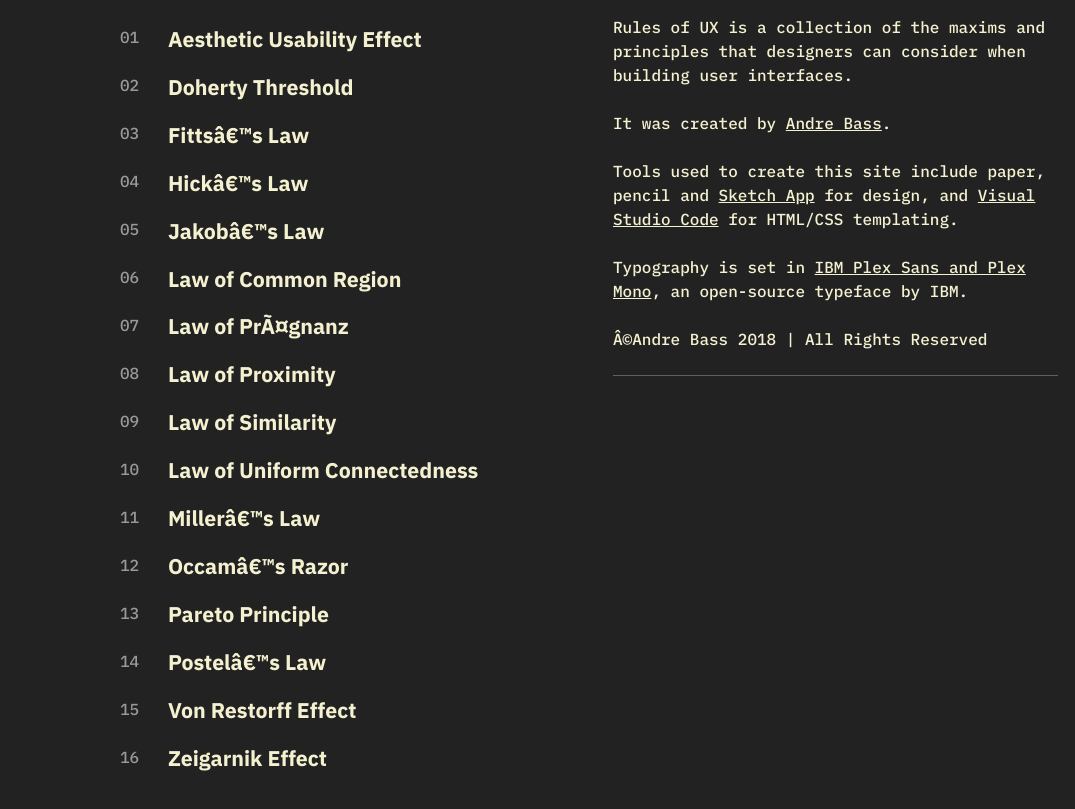
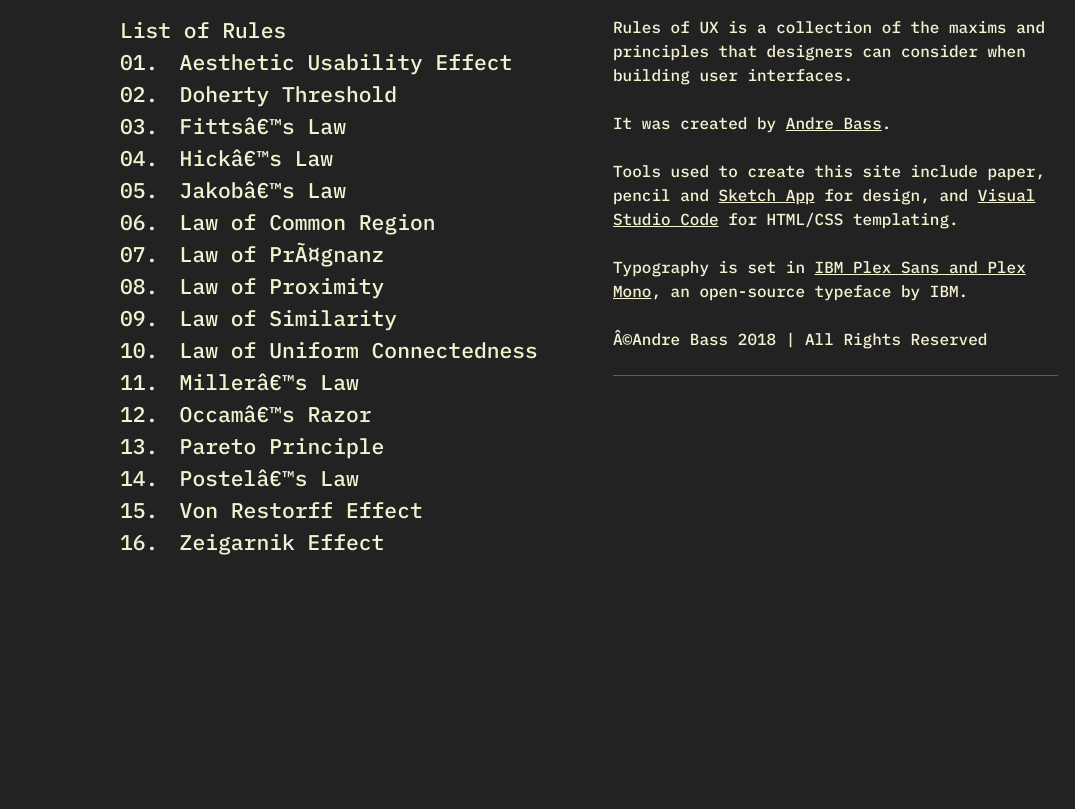
Before and after one commit to theandrebass/RulesOfUX, a plain HTML site: page about.html in a window 1280 px wide. Shown: the part 49-858 px from the top of the page, without its empty margins (27-1102 px from the left). After the commit the page ends 800 px from the top, so only its background shows below. Drawn offline with nearby package versions, Linux system fonts and the light colour scheme.

Commit message:
Add files via upload

```diff
--- a/about.html
+++ b/about.html
@@ -41,7 +41,7 @@
     <header class=header role=banner data-header>
         <div class=header_container>
             <h1 class=header__title>
-                <a href="index.html" data-transition-page>
+                <a href=index.html data-transition-page>
                     <svg class="icon header__title-logo" width=32 height=32 viewBox="0 0 100 100">
                         <use xlink:href=#logo />
                     </svg>
@@ -59,22 +59,23 @@
                         <div class=modal__section>
                             <nav role=navigation class=nav>
                                 <ul class=nav__list>
-                                    <li class=nav__list-item><a href=rulesofux.html#aesthetic-usability-effect class=nav__link data-transition-page>Aesthetic Usability Effect</a></li>
-                                    <li class=nav__list-item><a href=rulesofux.html#doherty-threshold class=nav__link data-transition-page>Doherty Threshold</a></li>
-                                    <li class=nav__list-item><a href=rulesofux.html#fittss-law class=nav__link data-transition-page>Fitts’s Law</a></li>
-                                    <li class=nav__list-item><a href=rulesofux.html#hicks-law class=nav__link data-transition-page>Hick’s Law</a></li>
-                                    <li class=nav__list-item><a href=rulesofux.html#jakobs-law class=nav__link data-transition-page>Jakob’s Law</a></li>
-                                    <li class=nav__list-item><a href=rulesofux.html#law-of-common-region class=nav__link data-transition-page>Law of Common Region</a></li>
-                                    <li class=nav__list-item><a href=rulesofux.html#law-of-pragnanz class=nav__link data-transition-page>Law of Prägnanz</a></li>
-                                    <li class=nav__list-item><a href=rulesofux.html#law-of-proximity class=nav__link data-transition-page>Law of Proximity</a></li>
-                                    <li class=nav__list-item><a href=rulesofux.html#law-of-similarity class=nav__link data-transition-page>Law of Similarity</a></li>
-                                    <li class=nav__list-item><a href=rulesofux.html#law-of-uniform-connectedness class=nav__link data-transition-page>Law of Uniform Connectedness</a></li>
-                                    <li class=nav__list-item><a href=rulesofux.html#millers-law class=nav__link data-transition-page>Miller’s Law</a></li>
-                                    <li class=nav__list-item><a href=rulesofux.html#occams-razor class=nav__link data-transition-page>Occam’s Razor</a></li>
-                                    <li class=nav__list-item><a href=rulesofux.html#pareto-principle class=nav__link data-transition-page>Pareto Principle</a></li>
-                                    <li class=nav__list-item><a href=rulesofux.html#postels-law class=nav__link data-transition-page>Postel’s Law</a></li>
-                                    <li class=nav__list-item><a href=rulesofux.html#von-restorff-effect class=nav__link data-transition-page>Von Restorff Effect</a></li>
-                                    <li class=nav__list-item><a href=rulesofux.html#zeigarnik-effect class=nav__link data-transition-page>Zeigarnik Effect</a></li>
+                                    <li class=nav__list-item>List of Rules</li>
+                                    <li class=nav__list-item>01.&emsp;Aesthetic Usability Effect</li>
+                                    <li class=nav__list-item>02.&emsp;Doherty Threshold</li>
+                                    <li class=nav__list-item>03.&emsp;Fitts’s Law</li>
+                                    <li class=nav__list-item>04.&emsp;Hick’s Law</li>
+                                    <li class=nav__list-item>05.&emsp;Jakob’s Law</li>
+                                    <li class=nav__list-item>06.&emsp;Law of Common Region</li>
+                                    <li class=nav__list-item>07.&emsp;Law of Prägnanz</li>
+                                    <li class=nav__list-item>08.&emsp;Law of Proximity</li>
+                                    <li class=nav__list-item>09.&emsp;Law of Similarity</li>
+                                    <li class=nav__list-item>10.&emsp;Law of Uniform Connectedness</li>
+                                    <li class=nav__list-item>11.&emsp;Miller’s Law</li>
+                                    <li class=nav__list-item>12.&emsp;Occam’s Razor</li>
+                                    <li class=nav__list-item>13.&emsp;Pareto Principle</li>
+                                    <li class=nav__list-item>14.&emsp;Postel’s Law</li>
+                                    <li class=nav__list-item>15.&emsp;Von Restorff Effect</li>
+                                    <li class=nav__list-item>16.&emsp;Zeigarnik Effect</li>
                                 </ul>
                             </nav>
                         </div>
```
